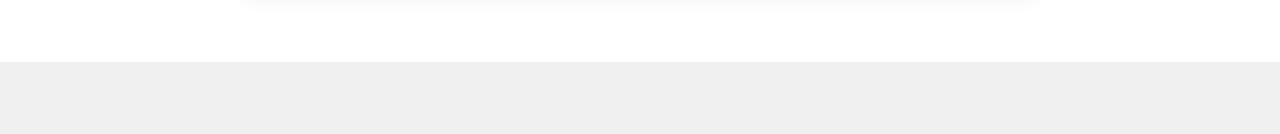
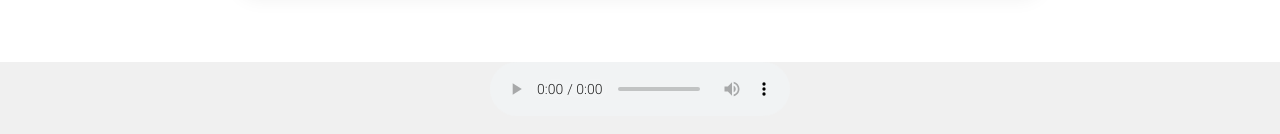
Before and after one commit to Stuffy33/OS, a plain HTML site: page contact-me.html in a window 1280 px wide. Shown: the part 1560-1694 px from the top of the page. Drawn offline with Linux system fonts and the light colour scheme.

Commit message:
music added on contact me page

```diff
--- a/assets/css/style.css
+++ b/assets/css/style.css
@@ -307,6 +307,11 @@ button[type="submit"] {
     display: none;
 }
 
+footer{
+    display: flex;
+    justify-content: center;
+}
+
 /* Computer size */
 @media screen and (min-width: 1200px){
     .nav-toggle-label{
--- a/contact-me.html
+++ b/contact-me.html
@@ -98,6 +98,8 @@
 </div>
 
 <!-- Footer white spaced styled in css -->
-<footer></footer>
+<footer>
+    <audio src="assets/music/music.mp3" controls> </audio>
+</footer>
 </body>
 </html>
```
Also changed, not shown: 2 other files.
